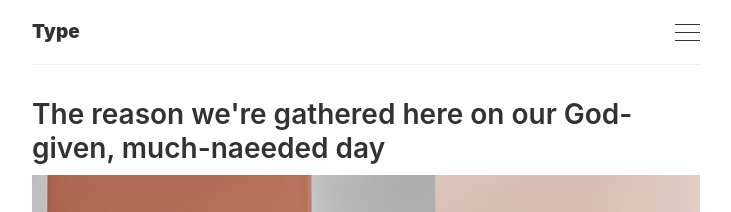
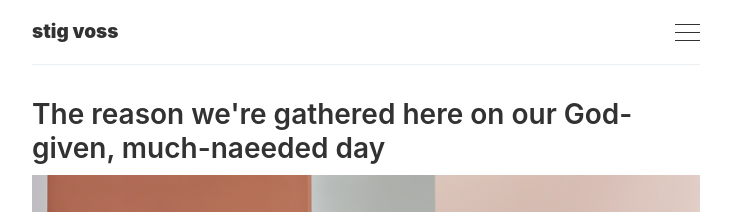
Before and after one commit to stigvoss/stigvoss.github.io-old, a Jekyll site: the page built from index.html, in a window 1280 px wide and 900 px high. Shown: the top 212 px of the window, without its empty margins (274-1005 px from the left). Built offline with Jekyll 4.4.1, drawn with Linux system fonts in a browser that asks for light colours; the list of posts is cut into pages by our own code.

Commit message:
Update page name, url and github in config.

```diff
--- a/_config.yml
+++ b/_config.yml
@@ -6,13 +6,13 @@
 # 'jekyll serve'. If you change this file, please restart the server process.
 
 # Site settings
-title:       Type
+title:       stig voss
 email:       ''
 description: ''
 baseurl:     '' # The subpath of your site, e.g. /blog
-url:         'https://type-jekyll.aspirethemes.com/' # The base hostname & protocol for your site
+url:         'https://stigvoss.dk/' # The base hostname & protocol for your site
 twitter:     ''
-github:      ''
+github:      'stigvoss'
 instagram:   ''
 facebook:    ''
 
```
